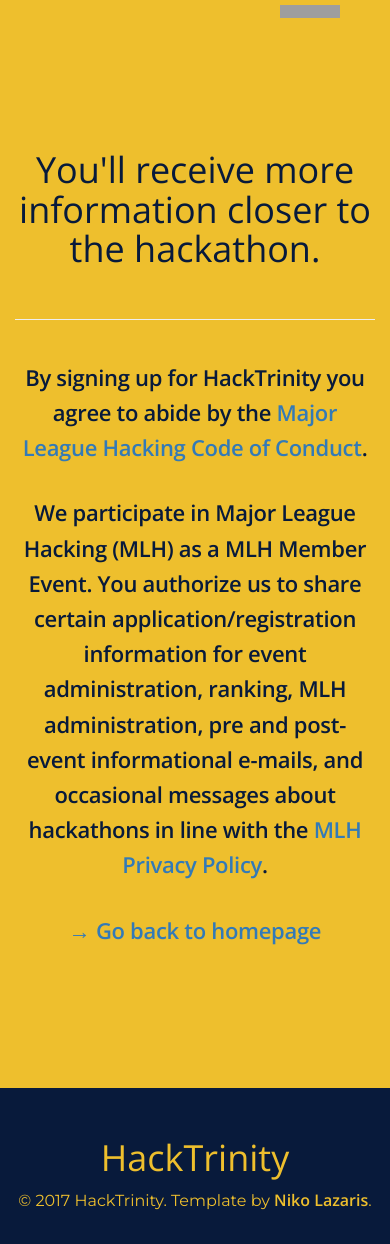
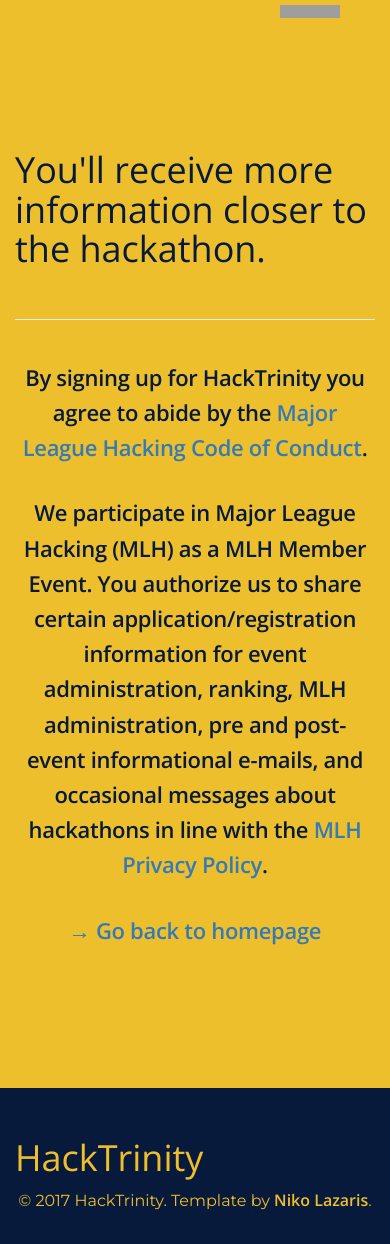
Before and after one commit to trinityhackathon/trinityhackathon.github.io, a Jekyll site: the page built from success.html, in a window 390 px wide. Built offline with Jekyll 4.4.1, drawn with Linux system fonts in a browser that asks for light colours; nearby versions of some CDN libraries; grey boxes are pictures that could not be loaded.

Commit message:
Update original.css

```diff
--- a/css/original.css
+++ b/css/original.css
@@ -260,3 +260,9 @@
     top: -8px;
   }
 }
+
+@media (max-width: 640px) {
+  h1 {
+    text-align: left;
+  }
+}
```
